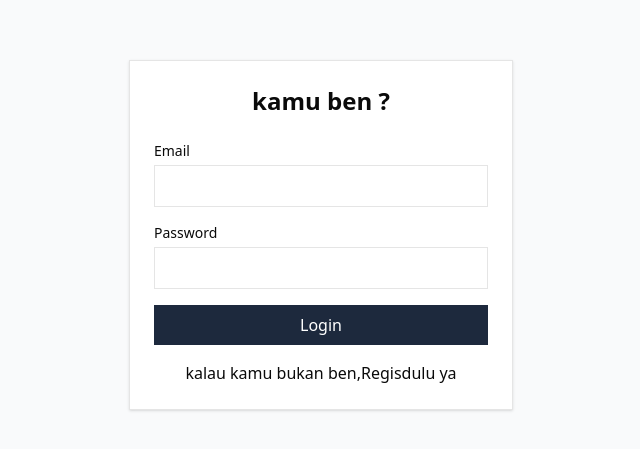
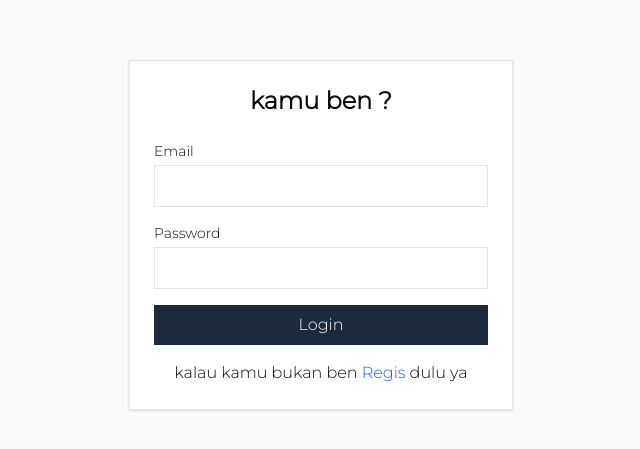
Before and after one commit to benayajosuaa/Frontend-Portfolio, a Next.js app: page /login in a window 1280 px wide. Shown: the part 165-614 px from the top of the page, without its empty margins (319-959 px from the left). Built offline with nearby package versions, Linux system fonts and the light colour scheme.

Commit message:
fix : perbaiki bug routing page nya

```diff
--- a/src/app/(auth)/login/page.tsx
+++ b/src/app/(auth)/login/page.tsx
@@ -2,6 +2,14 @@
 
 import { useState } from "react";
 import { useRouter } from "next/navigation";
+import Link from "next/link";
+import { Montserrat } from "next/font/google";
+
+const monserratFont = Montserrat({
+  subsets: ["latin"],
+  weight: "300",
+});
+
 
 export default function LoginPage() {
   const router = useRouter();
@@ -48,6 +56,7 @@ export default function LoginPage() {
   }
 
   return (
+    <div className={monserratFont.className}>
       <div className="min-h-screen flex items-center justify-center bg-gray-50">
         <div className="w-full max-w-sm bg-white border p-6 shadow-sm">
           <h1 className="text-2xl font-semibold text-center mb-6">
@@ -93,12 +102,15 @@ export default function LoginPage() {
               {loading ? "Logging in..." : "Login"}
             </button>
             <div className="flex items-center justify-center">
-            <span>kalau kamu bukan ben, </span>
-            <span>Regis </span>
-            <span><p> dulu ya</p></span>
+              <span>
+                kalau kamu bukan ben
+                <span> <Link href="/register" className="text-blue-600 hover:underline">Regis </Link> </span>
+                dulu ya
+                </span>
             </div>
           </form>
         </div>
       </div>
+    </div>
   );
 }
--- a/src/app/(auth)/register/page.tsx
+++ b/src/app/(auth)/register/page.tsx
@@ -140,13 +140,13 @@ export default function RegisterPage() {
             </button>
           </form>
 
-          <p className="text-sm text-center mt-4">
+          <p className="text-sm text-center mt-4 text-semibold">
             atau kamu ben? kalau ya tinggal{" "}
             <a
               href="/login"
               className="text-blue-600 hover:underline"
             >
-              Login
+              Login aja
             </a>
           </p>
         </div>
```
Lines whose indentation alone changed are shown as unchanged.
